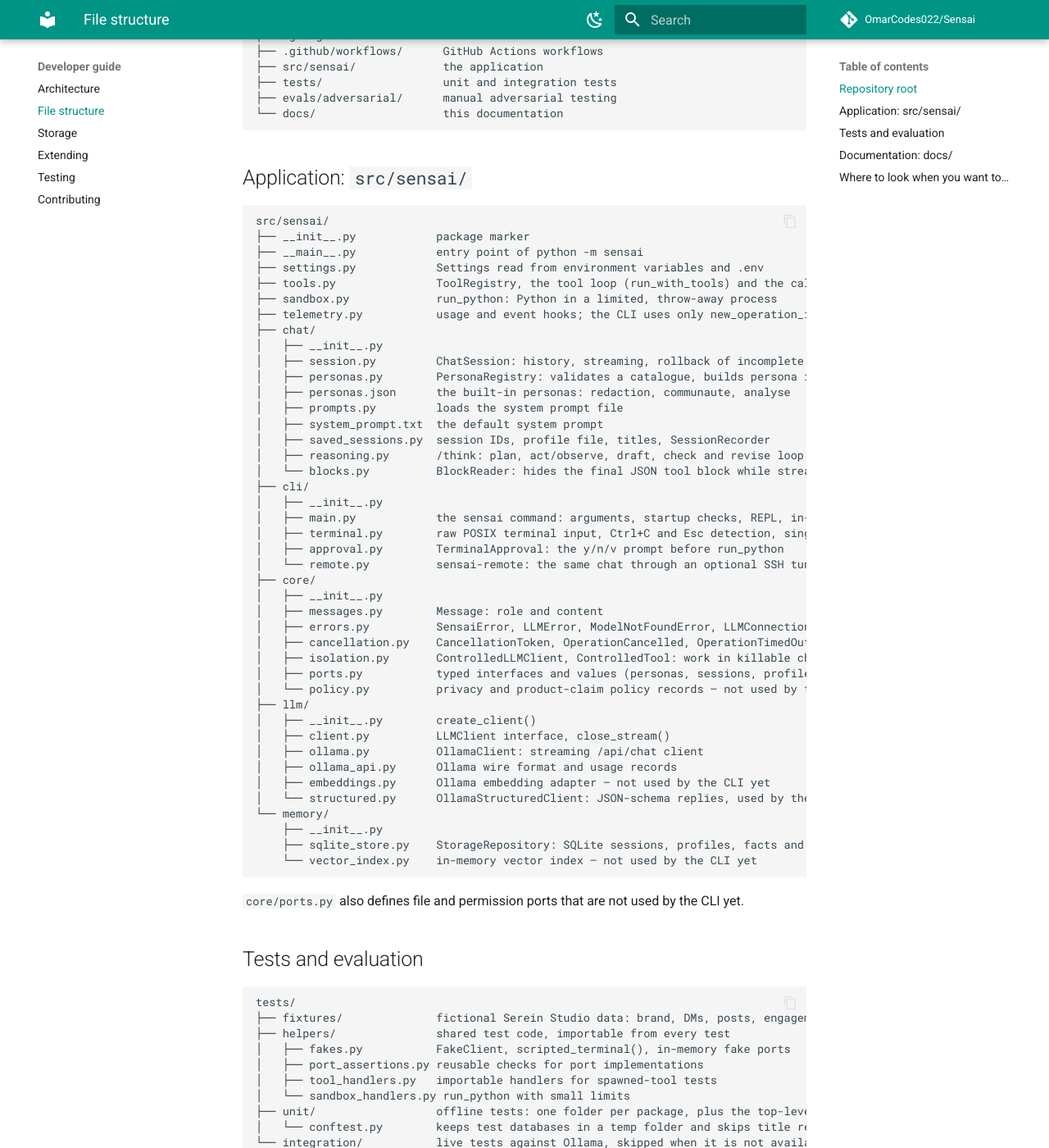
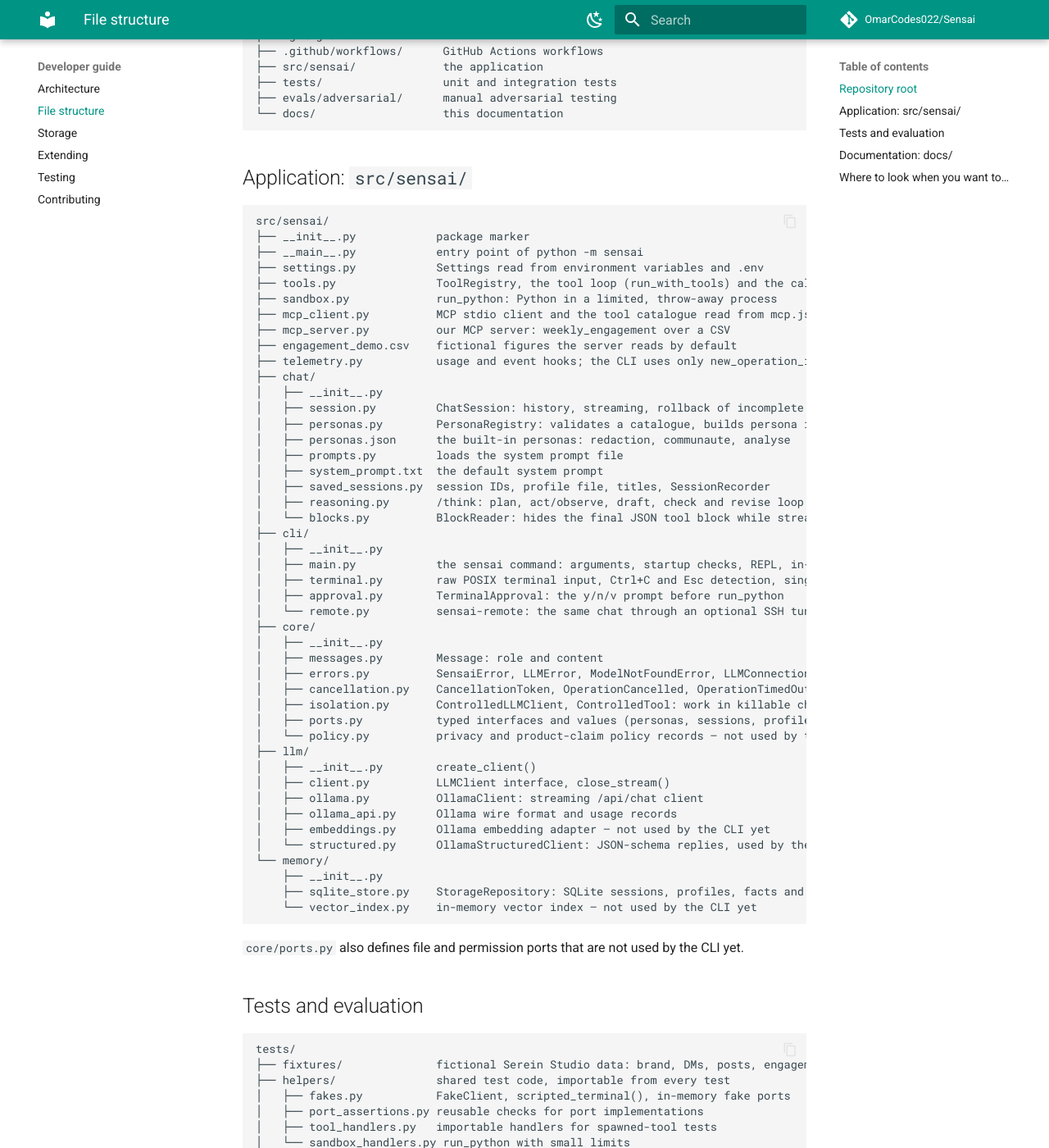
Before and after one commit to OmarCodes022/Sensai, an MkDocs documentation site: the page built from docs/developer-guide/file-structure.md, in a window 1280 px wide and 1400 px high, scrolled down 454 px. Shown: the whole window at 82% size. Built offline with MkDocs 1.6.1 and Material for MkDocs 9.7.7, drawn with Linux system fonts in a browser that asks for light colours; comment, search, counter and statistics services are not loaded.

Commit message:
docs(mcp): add the setup guide, stories and feature rows
Covers T1: configuration, the weekly engagement demo, /reload and Reload MCP, lifecycle and failures, and the two user stories.

```diff
--- a/docs/developer-guide/file-structure.md
+++ b/docs/developer-guide/file-structure.md
@@ -29,6 +29,9 @@ src/sensai/
 ├── settings.py            Settings read from environment variables and .env
 ├── tools.py               ToolRegistry, the tool loop (run_with_tools) and the calculate tool
 ├── sandbox.py             run_python: Python in a limited, throw-away process
+├── mcp_client.py          MCP stdio client and the tool catalogue read from mcp.json
+├── mcp_server.py          our MCP server: weekly_engagement over a CSV
+├── engagement_demo.csv    fictional figures the server reads by default
 ├── telemetry.py           usage and event hooks; the CLI uses only new_operation_id
 ├── chat/
 │   ├── __init__.py
--- a/mkdocs.yml
+++ b/mkdocs.yml
@@ -24,6 +24,7 @@ nav:
       - Personas: user-guide/personas.md
       - Sessions and profile: user-guide/sessions.md
       - Tools and sandbox: user-guide/tools.md
+      - MCP tools: user-guide/mcp.md
       - Reasoning step by step: user-guide/thinking.md
       - Document search: user-guide/documents.md
   - Developer guide:
```
Also changed, not shown: README.md (+2 -1 lines), docs/README.md (+1 -0 lines), docs/stories/t1-mcp-tools.md (added, +15 -0 lines), docs/user-guide/chatting.md (+2 -1 lines), docs/user-guide/mcp.md (added, +29 -0 lines).
